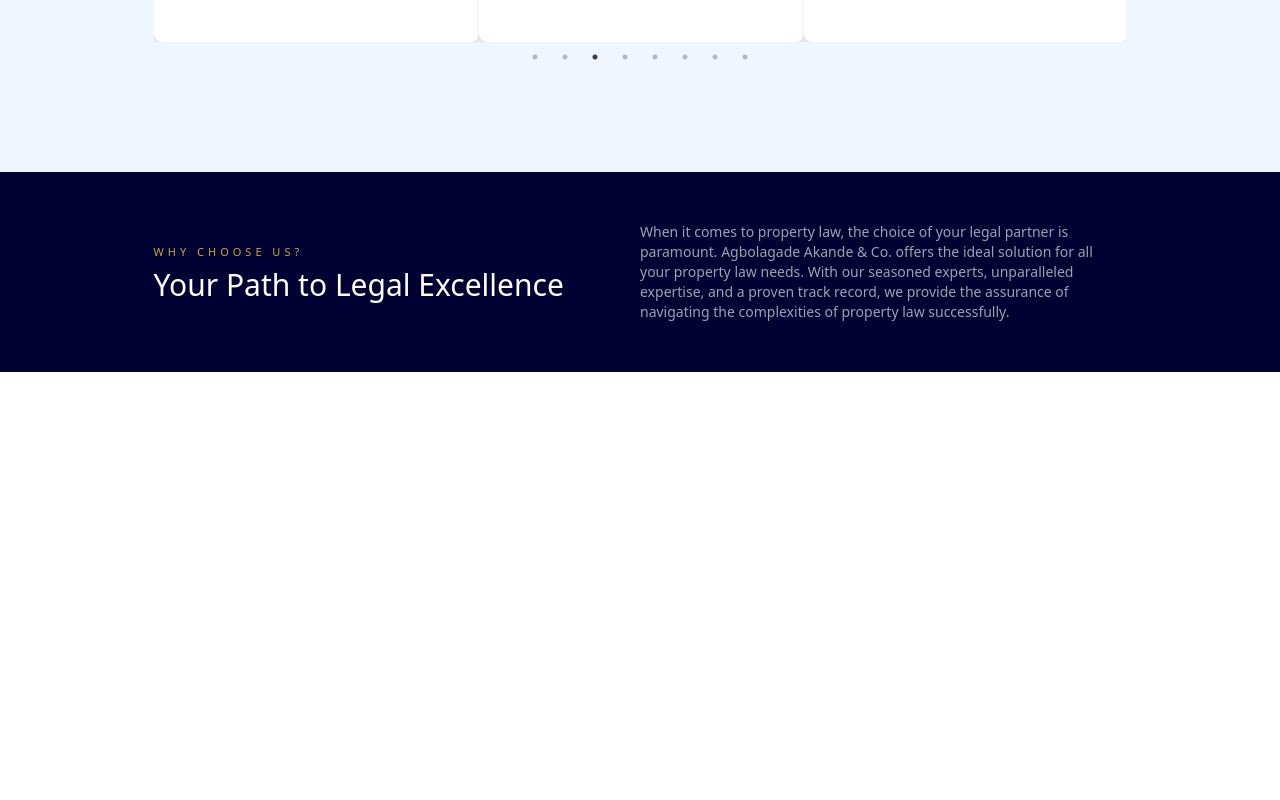
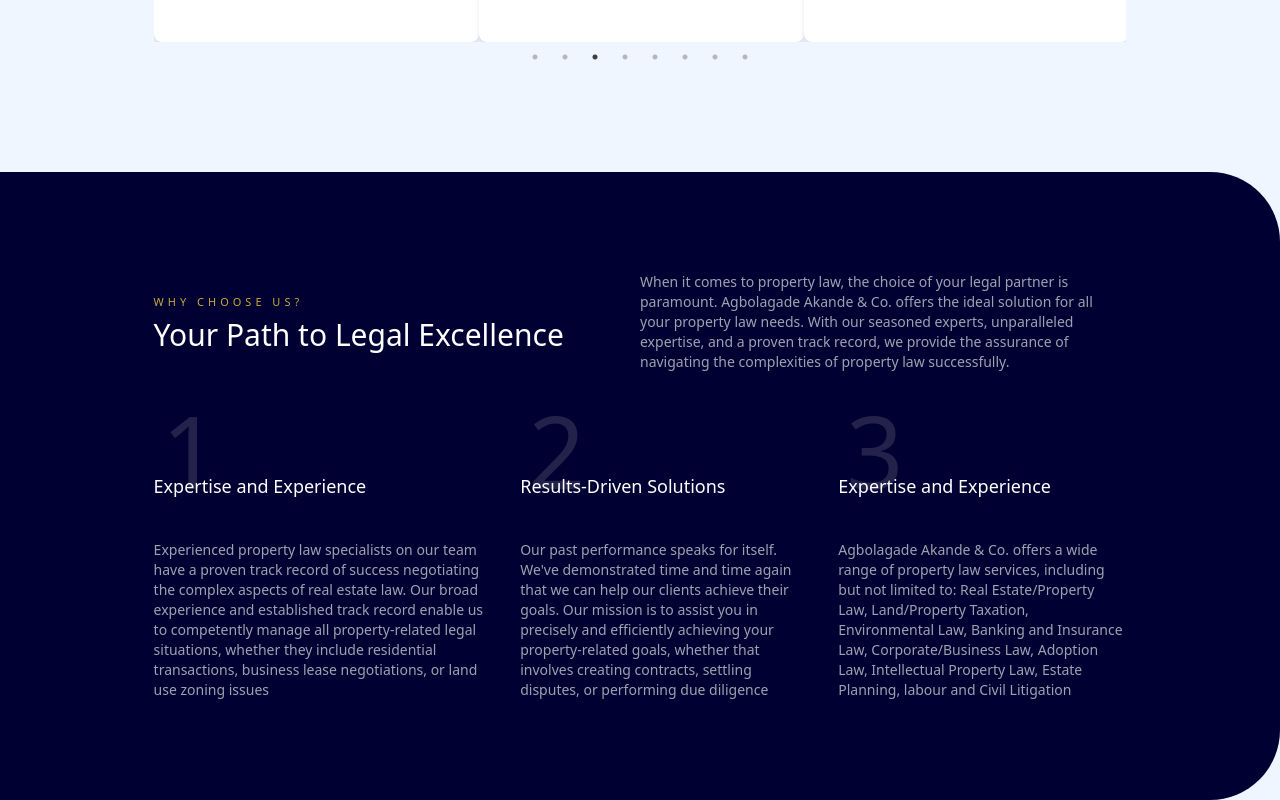
Before and after one commit to Preshstiks/propertylaw, a Next.js app: page / in a window 1280 px wide. Shown: the part 1339-2139 px from the top of the page. Before the commit the page ends 1711 px from the top, so only its background shows below. Built offline with nearby package versions, Linux system fonts and the light colour scheme.

Commit message:
changes made

```diff
--- a/components/BottomIntro.js
+++ b/components/BottomIntro.js
@@ -1,6 +1,8 @@
+import { BottomIntroData } from "@/data/bottomIntroData";
+
 const BottomIntro = () => {
   return (
-    <div className="px-[12%] py-[50px] bg-[#000033] text-white">
+    <div className="px-[12%] py-[100px] rounded-ee-[70px] rounded-se-[70px] bg-[#000033] text-white">
       <div className="flex items-center justify-between">
         <div className="w-[100%]">
           <div>
@@ -24,6 +26,23 @@ const BottomIntro = () => {
           </p>
         </div>
       </div>
+      <div className="flex items-center pt-[100px] gap-7">
+        {BottomIntroData.map((items) => (
+          <div className="relative" key={items.num}>
+            <div className="absolute z-0 top-[-97px] left-2 font-medium text-[#22224b] text-[100px]">
+              {items.num}
+            </div>
+            <div className="relative z-40 pb-[40px]">
+              <h2 className="text-lg ">{items.title}</h2>
+            </div>
+            <div>
+              <p className="text-gray-400 text-sm font-light">
+                {items.description}
+              </p>
+            </div>
+          </div>
+        ))}
+      </div>
     </div>
   );
 };
--- /dev/null
+++ b/data/bottomIntroData.js
@@ -0,0 +1,20 @@
+export const BottomIntroData = [
+  {
+    num: 1,
+    title: "Expertise and Experience",
+    description:
+      "Experienced property law specialists on our team have a proven track record of success negotiating the complex aspects of real estate law. Our broad experience and established track record enable us to competently manage all property-related legal situations, whether they include residential transactions, business lease negotiations, or land use zoning issues",
+  },
+  {
+    num: 2,
+    title: "Results-Driven Solutions",
+    description:
+      "Our past performance speaks for itself. We've demonstrated time and time again that we can help our clients achieve their goals. Our mission is to assist you in precisely and efficiently achieving your property-related goals, whether that involves creating contracts, settling disputes, or performing due diligence",
+  },
+  {
+    num: 3,
+    title: "Expertise and Experience",
+    description:
+      "Agbolagade Akande & Co. offers a wide range of property law services, including but not limited to: Real Estate/Property Law, Land/Property Taxation, Environmental Law, Banking and Insurance Law, Corporate/Business Law, Adoption Law, Intellectual Property Law, Estate Planning, labour and Civil Litigation",
+  },
+];
```
